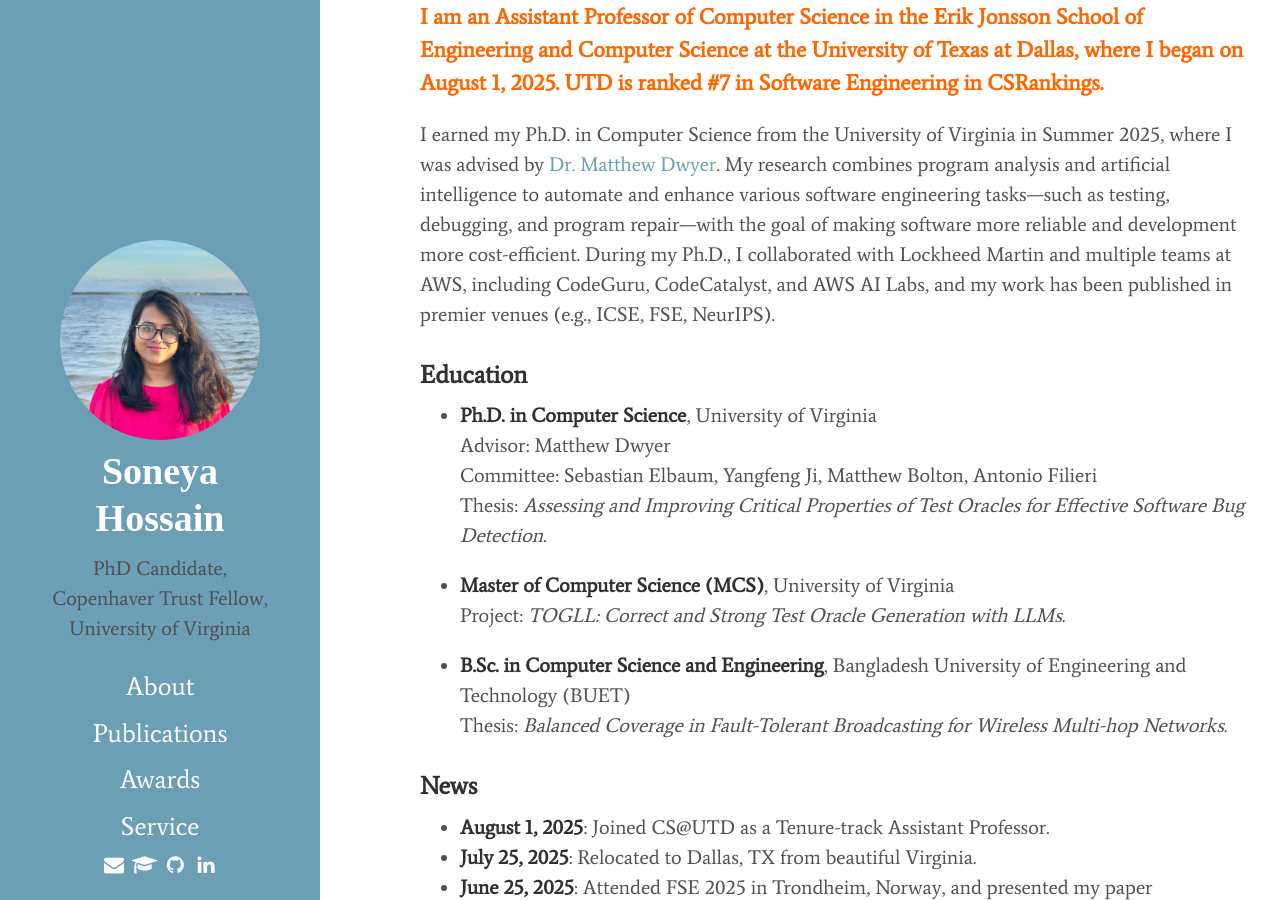
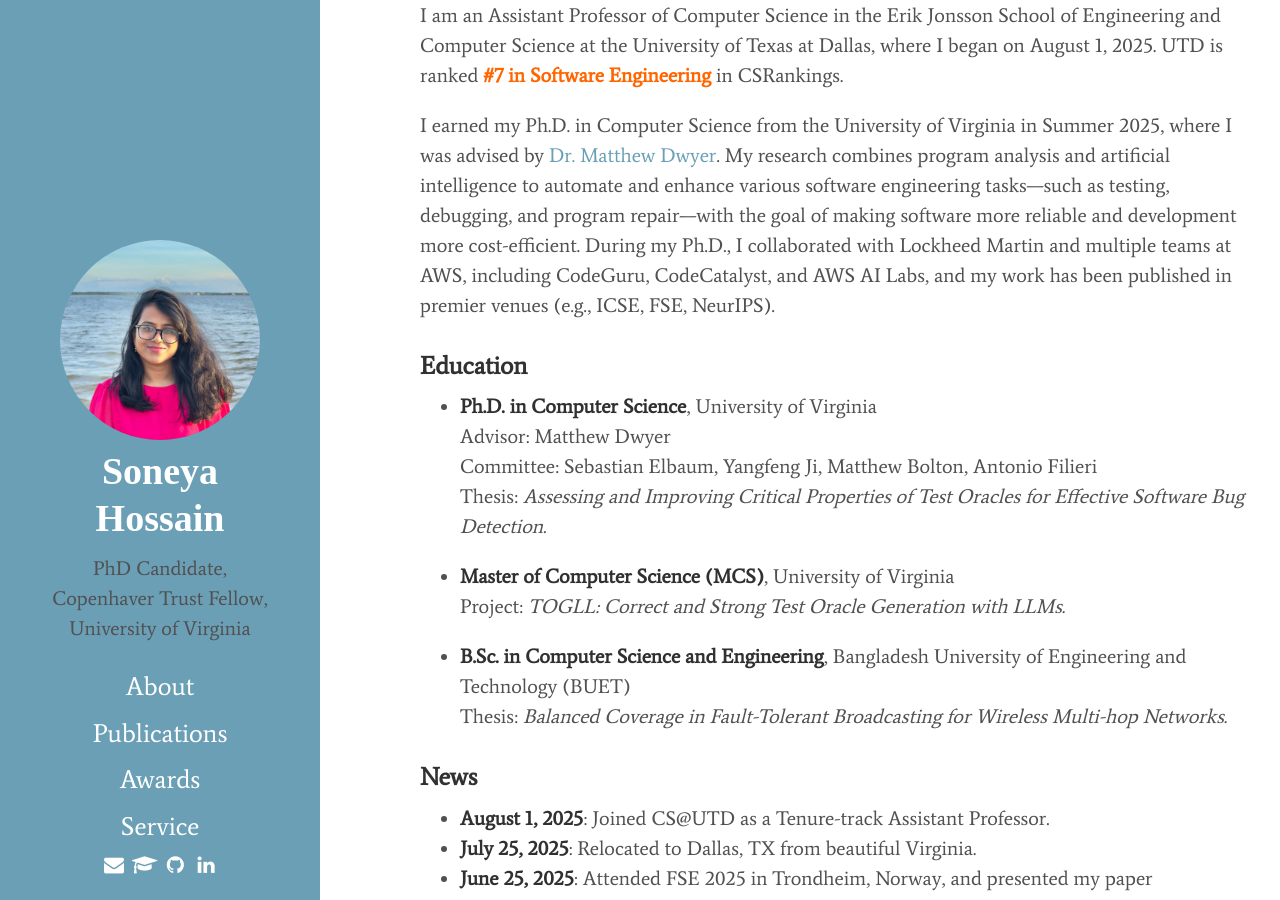
Before and after one commit to soneyahossain/soneyahossain.github.io, a Jekyll site: the page built from index.md, in a window 1280 px wide and 900 px high. Built offline with Jekyll 4.4.1, drawn with Linux system fonts in a browser that asks for light colours; cached includes are drawn as plain includes.

Commit message:
Update index.md

```diff
--- a/index.md
+++ b/index.md
@@ -2,10 +2,8 @@
 layout: page
 title: About
 ---
-<p style="color:#ff6600; font-weight:bold; font-size:1.1em;">
+
 I am an Assistant Professor of Computer Science in the Erik Jonsson School of Engineering and Computer Science at the University of Texas at Dallas, where I began on August 1, 2025. UTD is ranked <a href="https://csrankings.org/#/index?soft&us" style="color:#ff6600; font-weight:bold; text-decoration:none;">#7 in Software Engineering</a> in CSRankings.
-</p>
-
 
 I earned my Ph.D. in Computer Science from the University of Virginia in Summer 2025, where I was advised by <a href="https://matthewbdwyer.github.io/">Dr. Matthew Dwyer</a>. My research combines program analysis and artificial intelligence to automate and enhance various software engineering tasks—such as testing, debugging, and program repair—with the goal of making software more reliable and development more cost-efficient. During my Ph.D., I collaborated with Lockheed Martin and multiple teams at AWS, including CodeGuru, CodeCatalyst, and AWS AI Labs, and my work has been published in premier venues (e.g., ICSE, FSE, NeurIPS).
 
```
